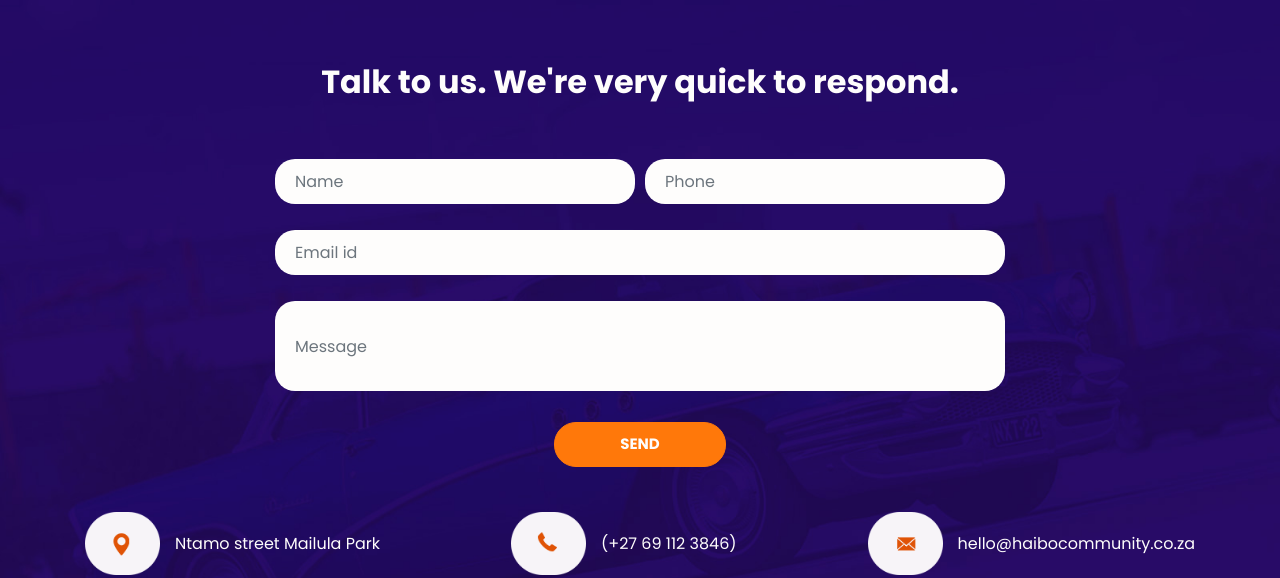
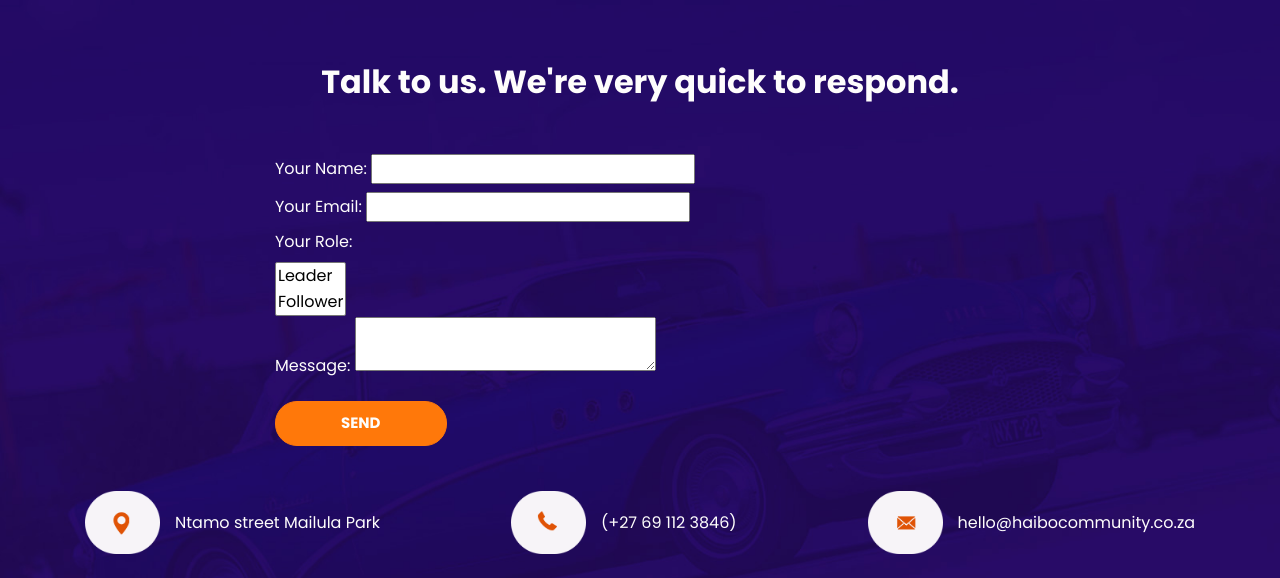
Before and after one commit to Capslock-Studios/haibo, a plain HTML site: page index.html in a window 1280 px wide. Shown: the part 5793-6371 px from the top of the page. Drawn offline with nearby package versions, Linux system fonts and the light colour scheme; a script that the page names is missing.

Commit message:
test form for netlify

```diff
--- a/index.html
+++ b/index.html
@@ -786,25 +786,33 @@
       <div class="row">
         <div class="col-md-8 mx-auto">
           <div class="form_container">
-            <form>
-              <div class="form-row">
-                <div class="form-group col-md-6">
-                  <input type="text" class="form-control" id="inputName4" placeholder="Name ">
-                </div>
-                <div class="form-group col-md-6">
-                  <input type="text" class="form-control" id="inputSubject4" placeholder="Phone">
+            <form name="contact" method="POST" data-netlify="true">
+              <div class="field">
+                <label class="label">Your Name:
+                  <input class="input" type="text" name="name" />
+                </label>
+              </div>
+              <div class="field">
+                <label class="label">Your Email:
+                  <input class="input" type="email" name="email" />
+                </label>
+              </div>
+              <div class="field">
+                <label for="role[]" class="label">Your Role:</label>
+                <div class="select is-multiple">
+                  <select name="role[]" multiple size="2">
+                    <option value="leader">Leader</option>
+                    <option value="follower">Follower</option>
+                  </select>
                 </div>
               </div>
-              <div class="form-row">
-                <div class="form-group col">
-                  <input type="email" class="form-control" id="inputEmail4" placeholder="Email id">
-                </div>
+              <div class="field">
+                <label class="label">Message:
+                  <textarea class="textarea" name="message"></textarea>
+                </label>
               </div>
-              <div class="form-group">
-                <input type="text" class="form-control" id="inputMessage" placeholder="Message">
-              </div>
-              <div class="d-flex justify-content-center">
-                <button type="submit" class="">Send</button>
+              <div class="field">
+                <button class="button is-primary is-medium" type="submit">Send</button>
               </div>
             </form>
           </div>
```
